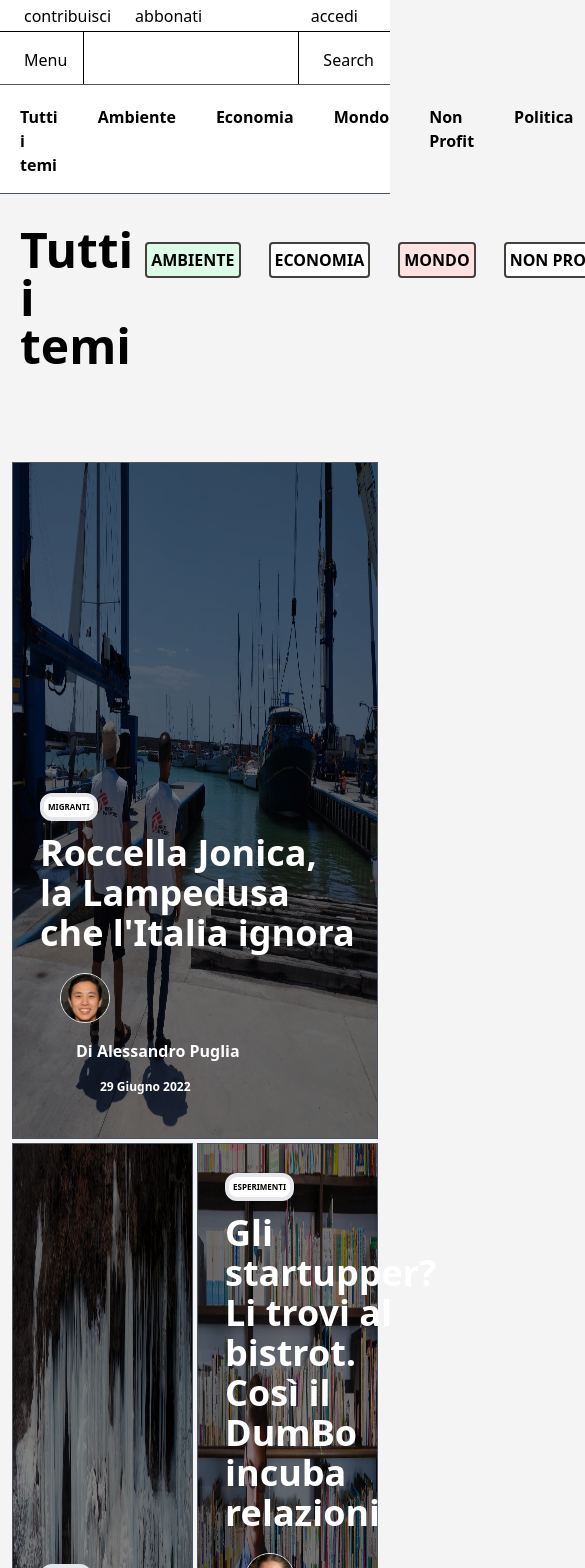
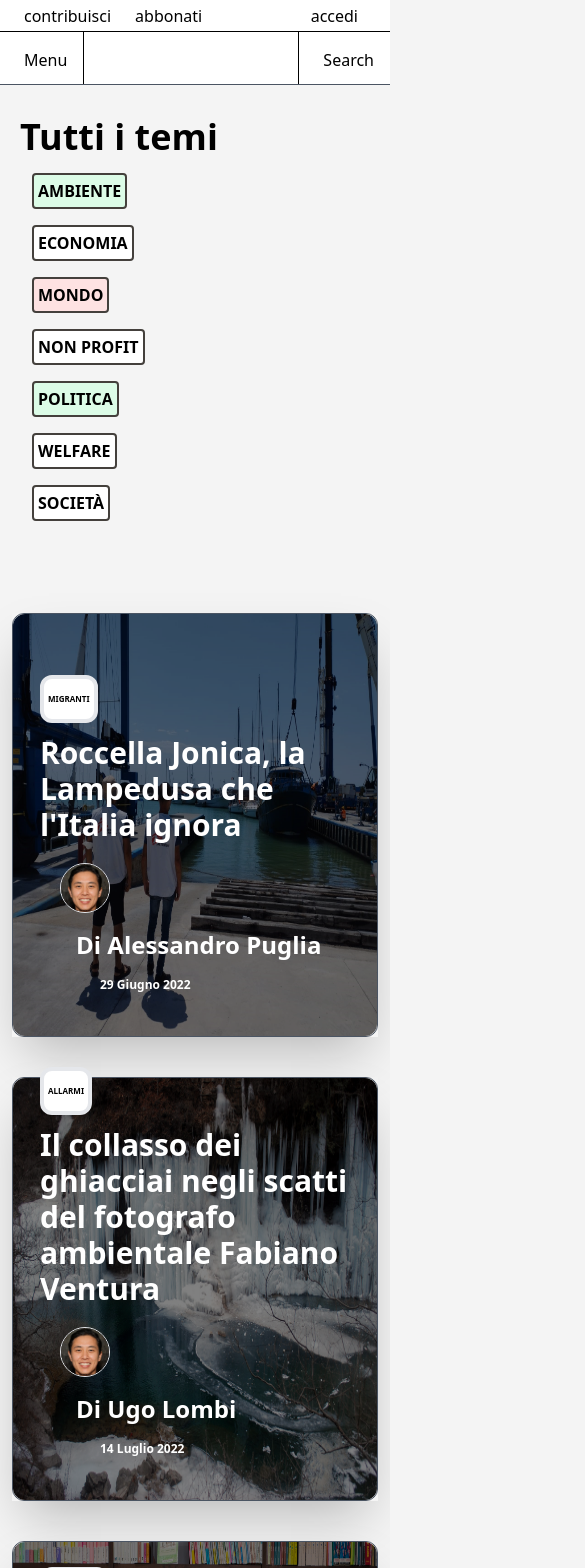
Before and after one commit to marcoglp98/atoms-demo, a React (Create React App) app: page / in a window 390 px wide. Shown: the top 1568 px of the page, 585 px wide, since content can reach past the window. Built offline with nearby package versions, Linux system fonts and the light colour scheme.

Commit message:
feat: add responsive design

```diff
--- a/src/components/large/Footer.jsx
+++ b/src/components/large/Footer.jsx
@@ -1,7 +1,7 @@
 const Footer = () => {
   return (
     <div className="flex flex-row justify-between mt-6">
-      <div className="flex flex-row text-sm font-semibold">
+      <div className="flex sm:flex-row flex-col font-semibold">
         <p className="m-4">Il Gruppo</p>
         <p className="m-4">Note Legali</p>
         <p className="m-4">Chi Siamo</p>
--- a/src/components/large/NewsContainer.jsx
+++ b/src/components/large/NewsContainer.jsx
@@ -8,18 +8,18 @@ import ukraine from "../../resources/backgrounds/ukraine.jpg"
 
 const NewsContainer = () => {
   return (
-    <div className=" grid grid-cols-2 gap-1 mt-20 p-3">
-      <div className="  max-h-[100vh] col-span-2 ">
-        <NewsCard position="bottom-1 left-2 p-5 max-h-[100vh]" subject="Migranti" authPic= {fausto} authName="Alessandro Puglia" date="29 Giugno 2022" title="Roccella Jonica, la Lampedusa che l'Italia ignora" sizes="h-[80vh] w-[100vw]" image={roccella}></NewsCard>
+    <div className=" flex flex-col sm:grid grid-cols-2 gap-1 mt-20 p-3 mob:gap-y-10 mob:text-2xl">
+      <div className="max-h-[100vh] col-span-2 ">
+        <NewsCard position="bottom-1 left-2 p-5 max-h-[100vh]" subject="Migranti" authPic= {fausto} authName="Alessandro Puglia" date="29 Giugno 2022" title="Roccella Jonica, la Lampedusa che l'Italia ignora" sizes="h-[80vh] mob:h-[50vh] w-[100vw]" image={roccella}></NewsCard>
       </div>
-      <div className=" max-h-[68vh] col-span-1 ">
-        <NewsCard position="bottom-1 left-2 p-5 max-h-[100vh]" subject="Allarmi" authPic= {fausto} authName="Ugo Lombi" date="14 Luglio 2022" title="Il collasso dei ghiacciai negli scatti del fotografo ambientale Fabiano Ventura" sizes="h-[119vh] w-[100vw]" image={ice}></NewsCard>
+      <div className=" max-h-[68vh]  col-span-1 ">
+        <NewsCard position="bottom-1 left-2 p-5 max-h-[100vh]" subject="Allarmi" authPic= {fausto} authName="Ugo Lombi" date="14 Luglio 2022" title="Il collasso dei ghiacciai negli scatti del fotografo ambientale Fabiano Ventura" sizes="h-[119vh] mob:h-[50vh] w-[100vw]" image={ice}></NewsCard>
       </div>
       <div className="  max-h-[68vh] col-span-1 ">
-        <NewsCard position="bottom-1 left-2 p-5 max-h-[68vh]" subject="Esperimenti" authPic= {marta} authName="Diletta Grella" date="14 Luglio 2022" title="Gli startupper? Li trovi al bistrot. Così il DumBo incuba relazioni" sizes="h-[68vh] w-[100vw]" image={startup}></NewsCard>
+        <NewsCard position="bottom-1 left-2 p-5 max-h-[68vh]" subject="Esperimenti" authPic= {marta} authName="Diletta Grella" date="14 Luglio 2022" title="Gli startupper? Li trovi al bistrot. Così il DumBo incuba relazioni" sizes="mob:h-[50vh] h-[68vh] w-[100vw]" image={startup}></NewsCard>
       </div>
       <div className=" max-h-[50vh] col-start-2">
-        <NewsCard position="bottom-1 left-2 p-5 max-h-[50vh]" subject="Ucraina" authPic= {marta} authName="Anna Spena" date="14 Luglio 2022" title="Nelle città italiane tutti in piazza per e con Kiev" sizes="h-[50vh] w-[100vw]" image={ukraine}></NewsCard>
+        <NewsCard position="bottom-1 left-2 p-5 max-h-[50vh]" subject="Ucraina" authPic= {marta} authName="Anna Spena" date="14 Luglio 2022" title="Nelle città italiane tutti in piazza per e con Kiev" sizes="mob:h-[50vh] h-[50vh] w-[100vw]" image={ukraine}></NewsCard>
       </div>
     </div>
   );
--- a/src/components/large/NewsFilter.jsx
+++ b/src/components/large/NewsFilter.jsx
@@ -1,11 +1,11 @@
 import Filter from "../small/Filter";
 
 const NewsFilter = () =>{
-    return <div className="ml-5 mt-8 flex flex-row justify-between">
+    return <div className="ml-5 mt-8 flex sm:flex-row flex-col justify-between">
 <div >
-<h1 className="text-5xl font-bold">Tutti i temi</h1>
+<h1 className="sm:text-5xl text-4xl font-bold">Tutti i temi</h1>
 </div>
-    <div className="flex flex-row">
+    <div className="flex flex-col sm:flex-row">
     <Filter color="bg-green-100" name="AMBIENTE"></Filter>
     <Filter color="bg-white" name="ECONOMIA"></Filter>
     <Filter color="bg-red-100" name="MONDO"></Filter>
--- a/src/components/small/BlogBanner.jsx
+++ b/src/components/small/BlogBanner.jsx
@@ -3,14 +3,14 @@ import fausto from "../../resources/profiles/fausto.jpeg"
 const BlogBanner = () => {
   return (
 <div className="relative">
-      <div className="relative border-r border-l border-gray-600 bg-white h-[35vh] max-h[20vh] p-2">
-        <img className="h-[100px] w-[100px] ml-10 brightness-50 rounded-full border-4 border-gray-600" src={fausto} alt="" />
+      <div className="relative border-r border-l border-gray-600 bg-white 2xl:h-[20vh] 2xl:pl-12 h-[35vh] max-h[20vh] pt-8 p-2">
+        <img className="mob:ml-[30vw] grayscale h-[100px] w-[100px] ml-10 brightness-50 rounded-full border-4 border-gray-600" src={fausto} alt="" />
 
-        <div className=" max-h-[8vh] font-bold absolute min-w-0 ml-12 p-2">
+        <div className=" max-h-[8vh] font-bold absolute mob:ml-[30vw] ml-12 p-2">
           <p className="text-sm">
             Disarmato
           </p>
-          <p className="text-sm font-semibold ">Di Fausto Zanella</p>
+          <p className="text-sm font-semibold">Di Fausto Zanella</p>
         </div>
       </div>
     </div>
--- a/src/components/small/NewsBar.jsx
+++ b/src/components/small/NewsBar.jsx
@@ -1,6 +1,6 @@
 const NewsBar = () => {
   return (
-    <div className="flex flex-row justify-between border-b border-b-gray-600">
+    <div className="sm:flex hidden flex-row justify-between border-b border-b-gray-600">
       <div className="flex flex-row">
         <p className="mt-5 ml-5 mr-5 pb-4 font-bold hover:border-b-4 border-red-600">
           Tutti i temi
--- a/src/components/small/NewsCard.jsx
+++ b/src/components/small/NewsCard.jsx
@@ -1,18 +1,18 @@
 const NewsCard = (props) => {
   return (
-    <div className="relative">
-      <div className="border border-gray-600">
+    <div className="relative mob:shadow-2xl">
+      <div className="mob:rounded-xl border border-gray-600">
         <img
-          className={`${props.sizes} brightness-50`}
+          className={`${props.sizes} brightness-50 mob:rounded-xl`}
           src={props.image}
           alt=""
         />
 
         <div className={`${props.position} font-bold absolute`}>
-          <div className="flex min-w-0 text-[8px] mb-3">
+          <div className="flex text-[8px] mb-3">
             <p className="uppercase rounded-xl border-4 bg-white p-1">{props.subject}</p>
           </div>
-          <p className="text-4xl text-white">{props.title}</p>
+          <p className="mob:text-3xl sm:text-xl 2xl:text-5xl text-white">{props.title}</p>
           <div className="p-5">
             {" "}
             <img
--- a/src/components/small/SupportBanner.jsx
+++ b/src/components/small/SupportBanner.jsx
@@ -1,7 +1,7 @@
 const SupportBanner = () => {
     return <div className="ml-5 mt-8 flex flex-row justify-between">
     <div >
-    <h1 className="text-5xl font-bold">Il tuo supporto è fondamentale</h1>
+    <h1 className="sm:text-5xl text-2xl font-bold">Il tuo supporto è fondamentale</h1>
     </div>
 <div>
 <p className="font-semibold mr-8 mt-4">Dai il tuo contributo</p>
--- a/src/index.css
+++ b/src/index.css
@@ -6,3 +6,8 @@ body {
   background-color: #f4f4f4;
 
 }
+
+@media only screen and (max-width: 768px) {
+  body{max-width: 900px;
+  margin: auto;
+   }}
--- a/tailwind.config.js
+++ b/tailwind.config.js
@@ -4,6 +4,24 @@ module.exports = {
     "./src/**/*.{js,jsx,ts,tsx}",
   ],
   theme: {
+    screens: {
+      'mob': {'max': '768px'},
+      // => @media (max-width: 1535px) { ... }
+      'sm': '640px',
+      // => @media (min-width: 640px) { ... }
+
+      'md': '768px',
+      // => @media (min-width: 768px) { ... }
+
+      'lg': '1024px',
+      // => @media (min-width: 1024px) { ... }
+
+      'xl': '1280px',
+      // => @media (min-width: 1280px) { ... }
+
+      '2xl': '1536px',
+      // => @media (min-width: 1536px) { ... }
+    } ,
     extend: {},
   },
   plugins: [],
```
Also changed, not shown: src/components/large/SecondNewsCont.jsx (+20 -20 lines).
